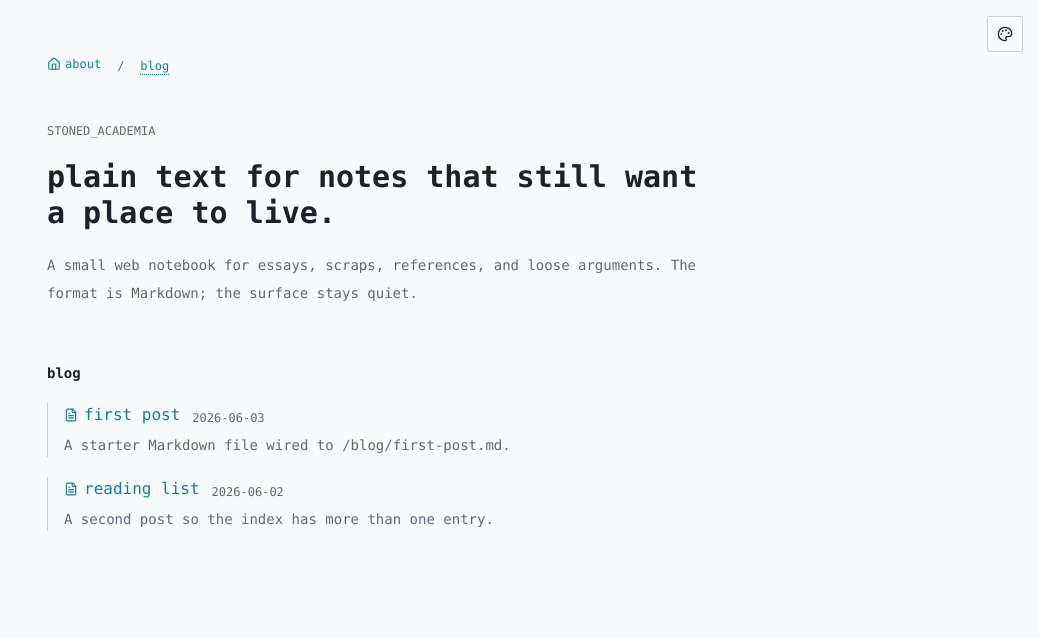
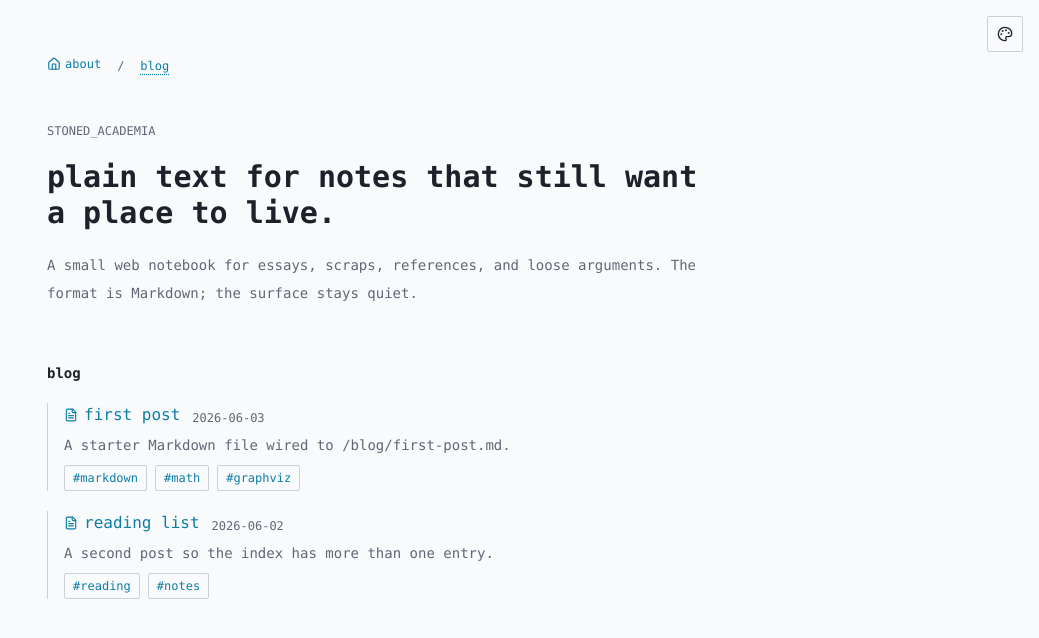
Before and after one commit to StonedAcademia/stonedacademia.github.io, a React (Vite) app: page / in a window 1280 px wide. Shown: the top 638 px of the page, without its empty margins (241-1280 px from the left). Built offline with nearby package versions, Linux system fonts and the light colour scheme.

Commit message:
Add blog tags and filters

```diff
--- a/src/components/pages/about-page.tsx
+++ b/src/components/pages/about-page.tsx
@@ -49,6 +49,18 @@ export function AboutPage({
                   {post.description}
                 </p>
               ) : null}
+              {post.tags.length ? (
+                <div className="mt-2 flex flex-wrap gap-2">
+                  {post.tags.map((tag) => (
+                    <span
+                      className="max-w-full truncate rounded-sm border border-border px-2 py-1 text-xs text-primary"
+                      key={tag}
+                    >
+                      #{tag}
+                    </span>
+                  ))}
+                </div>
+              ) : null}
             </article>
           ))}
         </div>
--- a/src/components/pages/blog-index-page.tsx
+++ b/src/components/pages/blog-index-page.tsx
@@ -1,8 +1,11 @@
-import { FileText } from "lucide-react";
+import { useMemo, useState } from "react";
+import { FileText, Search, X } from "lucide-react";
 
 import { TextLink } from "@/components/shell/text-link";
+import { Button } from "@/components/ui/button";
 import type { BlogPost } from "@/lib/blog";
 import type { Navigate } from "@/lib/navigation";
+import { cn } from "@/lib/utils";
 
 export function BlogIndexPage({
   navigate,
@@ -11,6 +14,46 @@ export function BlogIndexPage({
   navigate: Navigate;
   sortedPosts: BlogPost[];
 }) {
+  const [query, setQuery] = useState("");
+  const [selectedTag, setSelectedTag] = useState("");
+  const [startDate, setStartDate] = useState("");
+  const [endDate, setEndDate] = useState("");
+  const allTags = useMemo(() => {
+    return Array.from(new Set(sortedPosts.flatMap((post) => post.tags))).sort(
+      (tagA, tagB) => tagA.localeCompare(tagB),
+    );
+  }, [sortedPosts]);
+  const filteredPosts = useMemo(() => {
+    const normalizedQuery = normalizeFilterValue(query);
+    const normalizedSelectedTag = normalizeFilterValue(selectedTag);
+
+    return sortedPosts.filter((post) => {
+      const searchableText = normalizeFilterValue(
+        [post.title, post.slug, post.description, post.date, ...post.tags].join(
+          " ",
+        ),
+      );
+      const matchesQuery =
+        !normalizedQuery || searchableText.includes(normalizedQuery);
+      const matchesTag =
+        !normalizedSelectedTag ||
+        post.tags.some(
+          (tag) => normalizeFilterValue(tag) === normalizedSelectedTag,
+        );
+      const matchesDate = dateIsInRange(post.date, startDate, endDate);
+
+      return matchesQuery && matchesTag && matchesDate;
+    });
+  }, [endDate, query, selectedTag, sortedPosts, startDate]);
+  const hasFilters = Boolean(query || selectedTag || startDate || endDate);
+
+  function clearFilters() {
+    setQuery("");
+    setSelectedTag("");
+    setStartDate("");
+    setEndDate("");
+  }
+
   return (
     <section>
       <div className="mb-10 space-y-3 border-l border-border pl-4">
@@ -20,8 +63,92 @@ export function BlogIndexPage({
         <h1 className="text-2xl font-semibold leading-tight">posts</h1>
       </div>
 
+      <div className="mb-8 space-y-4 border-l border-border pl-4">
+        <div className="grid gap-2 sm:grid-cols-[minmax(0,1fr)_9.5rem_9.5rem_auto]">
+          <label className="relative block">
+            <span className="sr-only">Search posts</span>
+            <Search className="pointer-events-none absolute left-3 top-1/2 h-3.5 w-3.5 -translate-y-1/2 text-muted-foreground" />
+            <input
+              aria-label="Search posts by name, tag, or date"
+              className="h-9 w-full rounded-sm border border-input bg-background pl-9 pr-3 text-sm text-foreground outline-none transition-colors placeholder:text-muted-foreground focus-visible:ring-1 focus-visible:ring-ring"
+              onChange={(event) => setQuery(event.target.value)}
+              placeholder="search name / tag / date"
+              type="search"
+              value={query}
+            />
+          </label>
+          <label>
+            <span className="sr-only">From date</span>
+            <input
+              aria-label="From date"
+              className="h-9 w-full rounded-sm border border-input bg-background px-3 text-sm text-foreground outline-none transition-colors focus-visible:ring-1 focus-visible:ring-ring"
+              onChange={(event) => setStartDate(event.target.value)}
+              type="date"
+              value={startDate}
+            />
+          </label>
+          <label>
+            <span className="sr-only">To date</span>
+            <input
+              aria-label="To date"
+              className="h-9 w-full rounded-sm border border-input bg-background px-3 text-sm text-foreground outline-none transition-colors focus-visible:ring-1 focus-visible:ring-ring"
+              onChange={(event) => setEndDate(event.target.value)}
+              type="date"
+              value={endDate}
+            />
+          </label>
+          <Button
+            aria-label="Clear filters"
+            className="shrink-0"
+            disabled={!hasFilters}
+            onClick={clearFilters}
+            size="icon"
+            title="Clear filters"
+            type="button"
+            variant="outline"
+          >
+            <X className="h-3.5 w-3.5" />
+          </Button>
+        </div>
+
+        {allTags.length ? (
+          <div className="flex flex-wrap gap-2">
+            <Button
+              aria-pressed={!selectedTag}
+              className="h-7 px-2 text-xs"
+              onClick={() => setSelectedTag("")}
+              type="button"
+              variant={!selectedTag ? "default" : "outline"}
+            >
+              all
+            </Button>
+            {allTags.map((tag) => (
+              <Button
+                aria-pressed={selectedTag === tag}
+                className="h-7 max-w-full px-2 text-xs"
+                key={tag}
+                onClick={() =>
+                  setSelectedTag((currentTag) =>
+                    currentTag === tag ? "" : tag,
+                  )
+                }
+                type="button"
+                variant={selectedTag === tag ? "default" : "outline"}
+              >
+                <span className="truncate">#{tag}</span>
+              </Button>
+            ))}
+          </div>
+        ) : null}
+
+        <p className="text-xs text-muted-foreground">
+          {filteredPosts.length} of {sortedPosts.length} posts
+        </p>
+      </div>
+
       <div className="space-y-5">
-        {sortedPosts.map((post) => (
+        {filteredPosts.length ? (
+          filteredPosts.map((post) => (
             <article className="border-l border-border pl-4" key={post.slug}>
               <div className="mb-1 flex flex-wrap items-baseline gap-x-3 gap-y-1">
                 <TextLink href={post.path} navigate={navigate}>
@@ -41,9 +168,56 @@ export function BlogIndexPage({
                   {post.description}
                 </p>
               ) : null}
+              {post.tags.length ? (
+                <div className="mt-2 flex flex-wrap gap-2">
+                  {post.tags.map((tag) => (
+                    <button
+                      className={cn(
+                        "max-w-full truncate rounded-sm border border-border px-2 py-1 text-xs text-primary transition-colors hover:bg-accent hover:text-accent-foreground focus-visible:outline-none focus-visible:ring-1 focus-visible:ring-ring",
+                        selectedTag === tag &&
+                          "border-primary bg-primary text-primary-foreground hover:bg-primary/90 hover:text-primary-foreground",
+                      )}
+                      key={tag}
+                      onClick={() => setSelectedTag(tag)}
+                      type="button"
+                    >
+                      #{tag}
+                    </button>
+                  ))}
+                </div>
+              ) : null}
             </article>
-        ))}
+          ))
+        ) : (
+          <p className="border-l border-border pl-4 text-sm leading-6 text-muted-foreground">
+            No posts match those filters.
+          </p>
+        )}
       </div>
     </section>
   );
 }
+
+function normalizeFilterValue(value: string) {
+  return value.trim().toLocaleLowerCase();
+}
+
+function dateIsInRange(postDate: string, startDate: string, endDate: string) {
+  if (!startDate && !endDate) {
+    return true;
+  }
+
+  if (!postDate) {
+    return false;
+  }
+
+  if (startDate && postDate < startDate) {
+    return false;
+  }
+
+  if (endDate && postDate > endDate) {
+    return false;
+  }
+
+  return true;
+}
--- a/src/content/blog/first-post.md
+++ b/src/content/blog/first-post.md
@@ -2,6 +2,7 @@
 title: "first post"
 date: "2026-06-03"
 description: "A starter Markdown file wired to /blog/first-post.md."
+tags: ["markdown", "math", "graphviz"]
 ---
 
 This is a Markdown post.
--- a/src/content/blog/reading-list.md
+++ b/src/content/blog/reading-list.md
@@ -2,6 +2,7 @@
 title: "reading list"
 date: "2026-06-02"
 description: "A second post so the index has more than one entry."
+tags: ["reading", "notes"]
 ---
 
 An example list of things to replace.
--- a/src/lib/blog.ts
+++ b/src/lib/blog.ts
@@ -4,8 +4,11 @@ export type BlogPost = {
   title: string;
   date: string;
   description: string;
+  tags: string[];
   body: string;
 };
+
+type FrontmatterValue = string | string[];
 
 const rawPosts = import.meta.glob<string>("../content/blog/*.md", {
   eager: true,
@@ -14,16 +17,95 @@ const rawPosts = import.meta.glob<string>("../content/blog/*.md", {
 });
 
 function frontmatterFields(frontmatter: string) {
-  return new Map(
-    frontmatter
-      .split("\n")
-      .map((line) => line.trim())
-      .filter(Boolean)
-      .map((line) => {
-        const [key, ...rest] = line.split(":");
-        return [key.trim(), rest.join(":").trim().replace(/^"|"$/g, "")];
-      }),
-  );
+  const fields = new Map<string, FrontmatterValue>();
+  let activeListKey: string | undefined;
+
+  for (const rawLine of frontmatter.split("\n")) {
+    const line = rawLine.trim();
+
+    if (!line) {
+      continue;
+    }
+
+    const listItemMatch = line.match(/^-\s+(.+)$/);
+
+    if (activeListKey && listItemMatch) {
+      const currentValue = fields.get(activeListKey);
+      const currentList = Array.isArray(currentValue) ? currentValue : [];
+      fields.set(activeListKey, [
+        ...currentList,
+        cleanFrontmatterValue(listItemMatch[1]),
+      ]);
+      continue;
+    }
+
+    const fieldMatch = line.match(/^([A-Za-z0-9_-]+):\s*(.*)$/);
+
+    if (!fieldMatch) {
+      activeListKey = undefined;
+      continue;
+    }
+
+    const [, key, value] = fieldMatch;
+
+    if (!value) {
+      fields.set(key, []);
+      activeListKey = key;
+      continue;
+    }
+
+    fields.set(key, cleanFrontmatterValue(value));
+    activeListKey = undefined;
+  }
+
+  return fields;
+}
+
+function cleanFrontmatterValue(value: string) {
+  return value.trim().replace(/^["']|["']$/g, "");
+}
+
+function stringField(
+  fields: Map<string, FrontmatterValue>,
+  key: string,
+  fallback = "",
+) {
+  const value = fields.get(key);
+
+  return typeof value === "string" ? value : fallback;
+}
+
+function tagsField(fields: Map<string, FrontmatterValue>) {
+  const value = fields.get("tags");
+  const tagValues = Array.isArray(value)
+    ? value
+    : typeof value === "string"
+      ? splitInlineTags(value)
+      : [];
+  const seen = new Set<string>();
+
+  return tagValues
+    .map((tag) => cleanFrontmatterValue(tag).replace(/^#/, "").trim())
+    .filter((tag) => {
+      const normalizedTag = tag.toLocaleLowerCase();
+
+      if (!normalizedTag || seen.has(normalizedTag)) {
+        return false;
+      }
+
+      seen.add(normalizedTag);
+      return true;
+    });
+}
+
+function splitInlineTags(value: string) {
+  const trimmedValue = value.trim();
+  const listValue =
+    trimmedValue.startsWith("[") && trimmedValue.endsWith("]")
+      ? trimmedValue.slice(1, -1)
+      : trimmedValue;
+
+  return listValue.split(",");
 }
 
 function parsePost(filePath: string, raw: string): BlogPost {
@@ -35,9 +117,10 @@ function parsePost(filePath: string, raw: string): BlogPost {
   return {
     slug,
     path: `/blog/${slug}.md`,
-    title: fields.get("title") || slug.replaceAll("-", " "),
-    date: fields.get("date") || "",
-    description: fields.get("description") || "",
+    title: stringField(fields, "title", slug.replaceAll("-", " ")),
+    date: stringField(fields, "date"),
+    description: stringField(fields, "description"),
+    tags: tagsField(fields),
     body,
   };
 }
```
Also changed, not shown: src/components/pages/blog-page.tsx (+12 -0 lines), 1 other file (tests, documents, lock files or other folders). Lines whose indentation alone changed are shown as unchanged.
